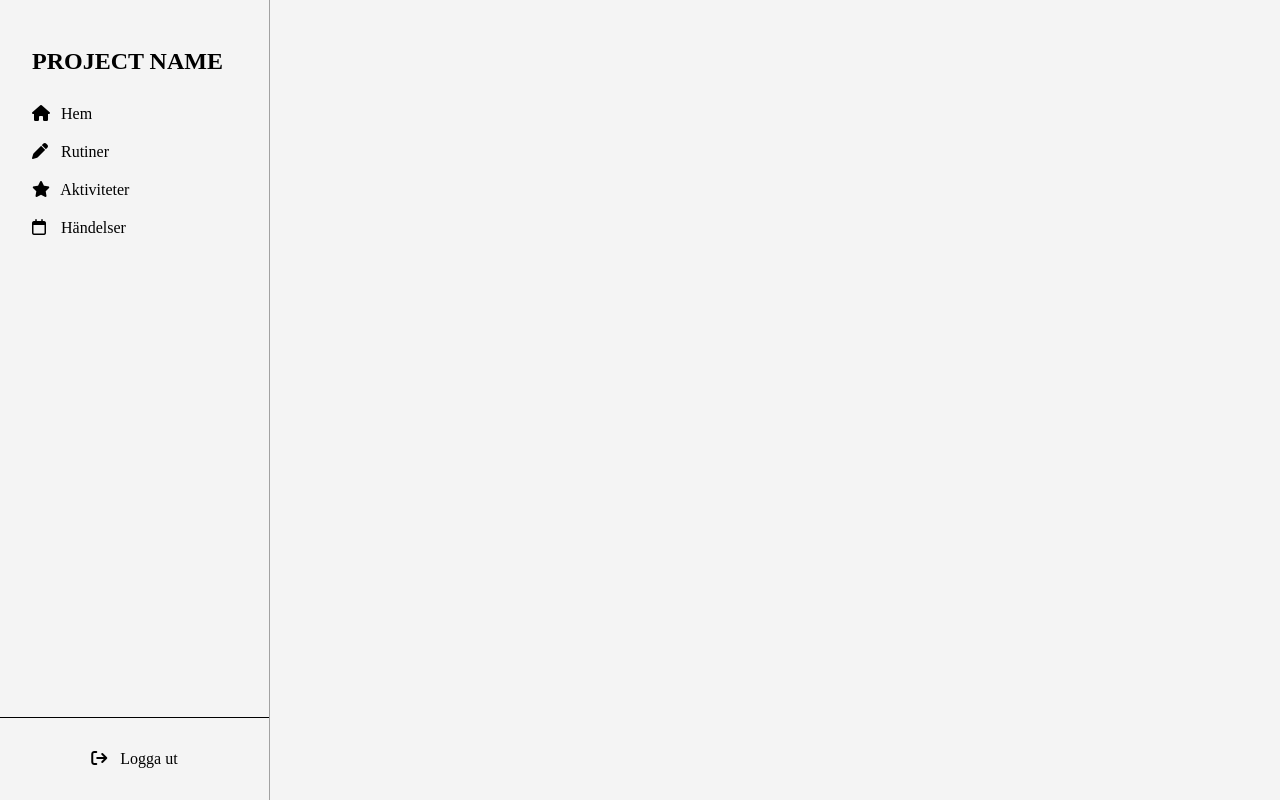
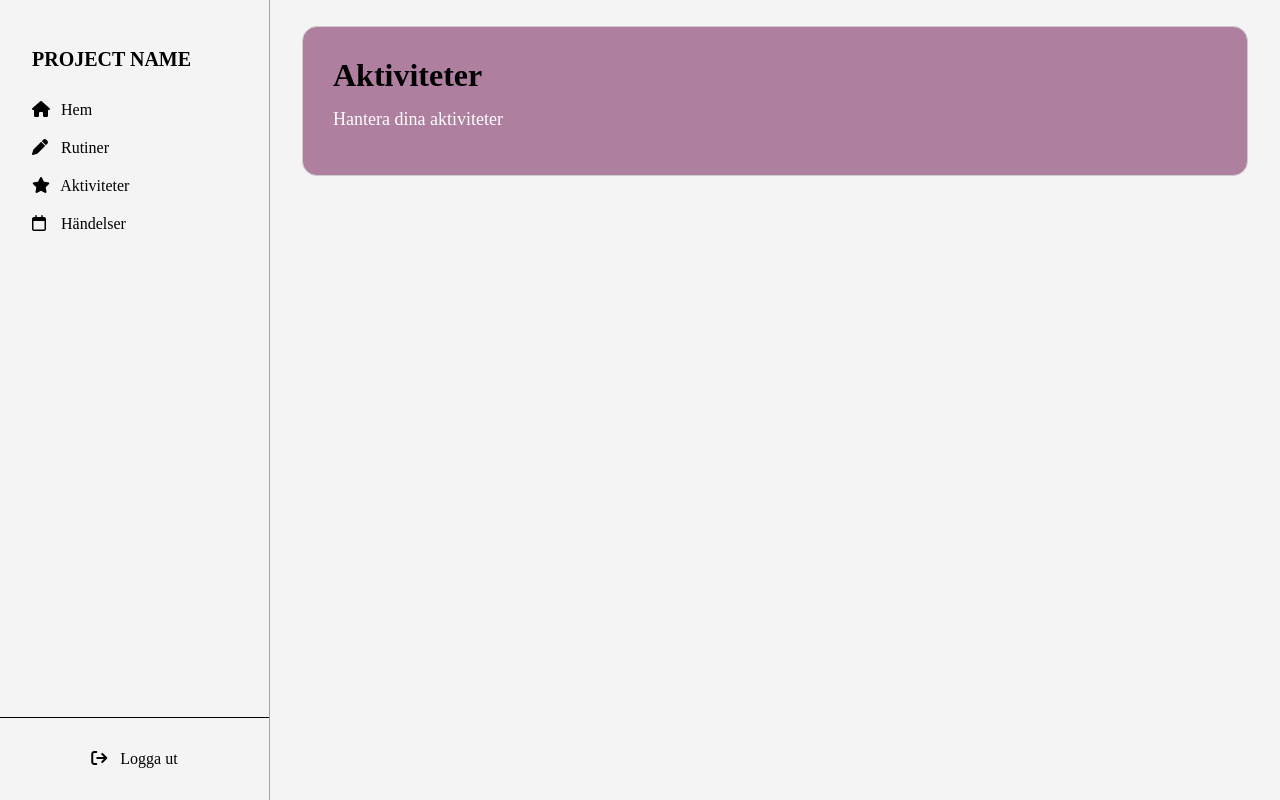
Before and after one commit to Nugget1368/Productivity-Assistant-Application, a plain HTML site: page event-planner.html in a window 1280 px wide. Drawn offline with Linux system fonts and the light colour scheme.

Commit message:
created header for underpages

```diff
--- a/event-planner.html
+++ b/event-planner.html
@@ -40,6 +40,11 @@
         </div>
       </nav>
     </aside>
-    <main></main>
+    <main>
+      <header class="under-page-header">
+        <h1>Aktiviteter</h1>
+        <p>Hantera dina aktiviteter</p>
+      </header>
+    </main>
   </body>
 </html>
--- a/layout/_header-activities.scss
+++ b/layout/_header-underpages.scss
@@ -2,22 +2,22 @@
 @import "../partials-scss/_mixins.scss";
 
 .under-page-header {
-  background: #f9f9f9;
-  padding: 20px;
+  background: $under-page-header;
+  padding: 30px;
   border-radius: 15px;
   border: 1px solid #ccc;
-  text-align: center;
   margin-bottom: 20px;
+  height: 150px;
 
   h1 {
     margin: 0;
-    font-size: 24px;
+    font-size: 32px;
     font-weight: bold;
   }
 
   p {
-    margin: 5px 0 0;
-    color: #555;
-    font-size: 14px;
+    margin: 15px 0px;
+    color: #ffffff;
+    font-size: 18px;
   }
 }
--- a/layout/_sidebar.scss
+++ b/layout/_sidebar.scss
@@ -9,10 +9,7 @@ aside {
 }
 
 nav {
-  // display: flex;
-  // flex-direction: column;
-  // justify-content: space-between;
-  @include flex($direction:column, $justify:space-between);
+  @include flex($direction: column, $justify: space-between);
   height: 100%;
   border-right: 1px solid rgb(161, 161, 161);
 
@@ -23,6 +20,7 @@ nav {
   .h2-sidebar {
     margin-bottom: 30px;
     text-transform: uppercase;
+    font-size: 20px;
   }
 
   .list-items-styling {
--- a/partials-scss/_coloring.scss
+++ b/partials-scss/_coloring.scss
@@ -9,3 +9,4 @@ $startpage-cards-links: #8a2be2;
 $startpage-cards-links-show-all: #a52a2a;
 
 $startpage-header: #f3ddd0;
+$under-page-header: #af7f9f;
--- a/style.scss
+++ b/style.scss
@@ -3,7 +3,7 @@
 @import "./layout/_sidebar.scss";
 @import "./layout/_header-index.scss";
 @import "./layout/_cards-index.scss";
-@import "./layout/_header-activities.scss";
+@import "./layout/_header-underpages.scss";
 
 * {
   margin: 0;
```
Also changed, not shown: habits.html (+6 -2 lines), todo.html (+2 -2 lines), style.css, 1 other file.
